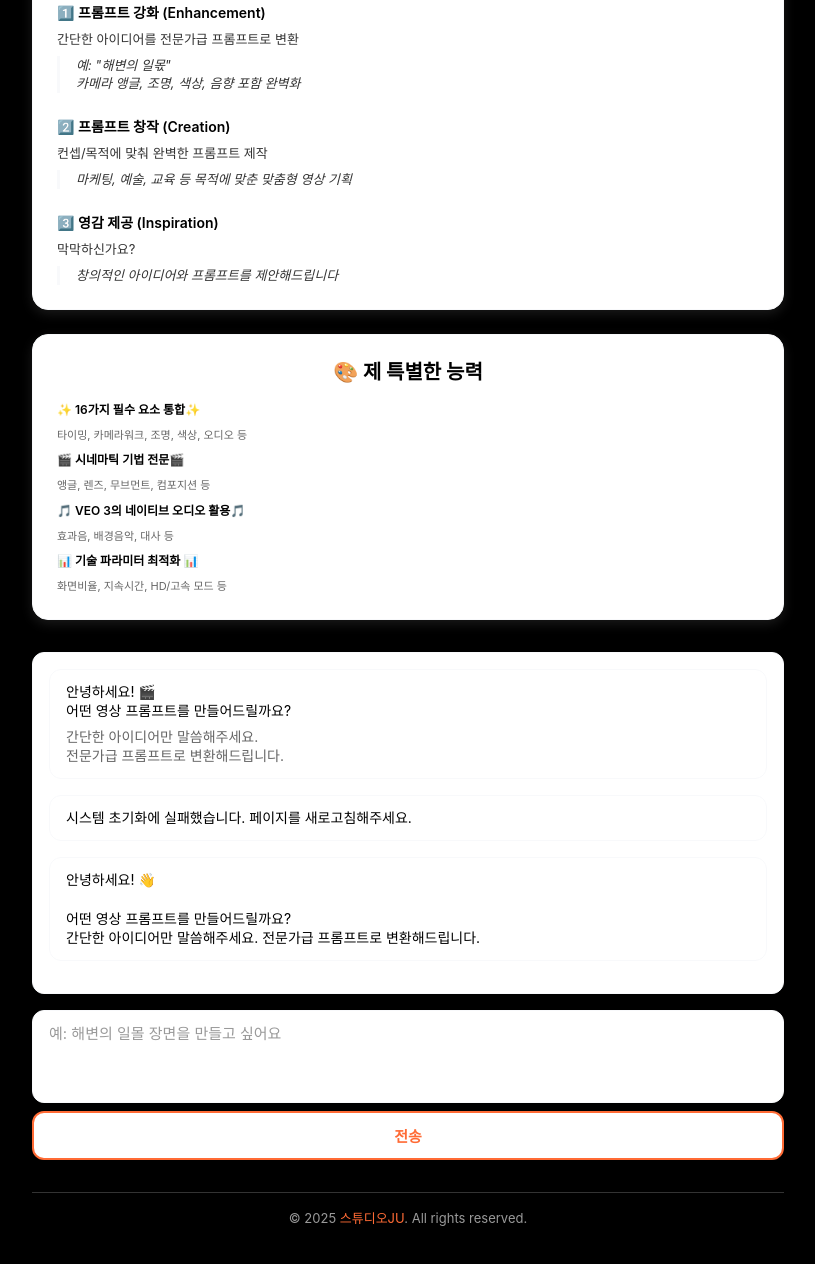
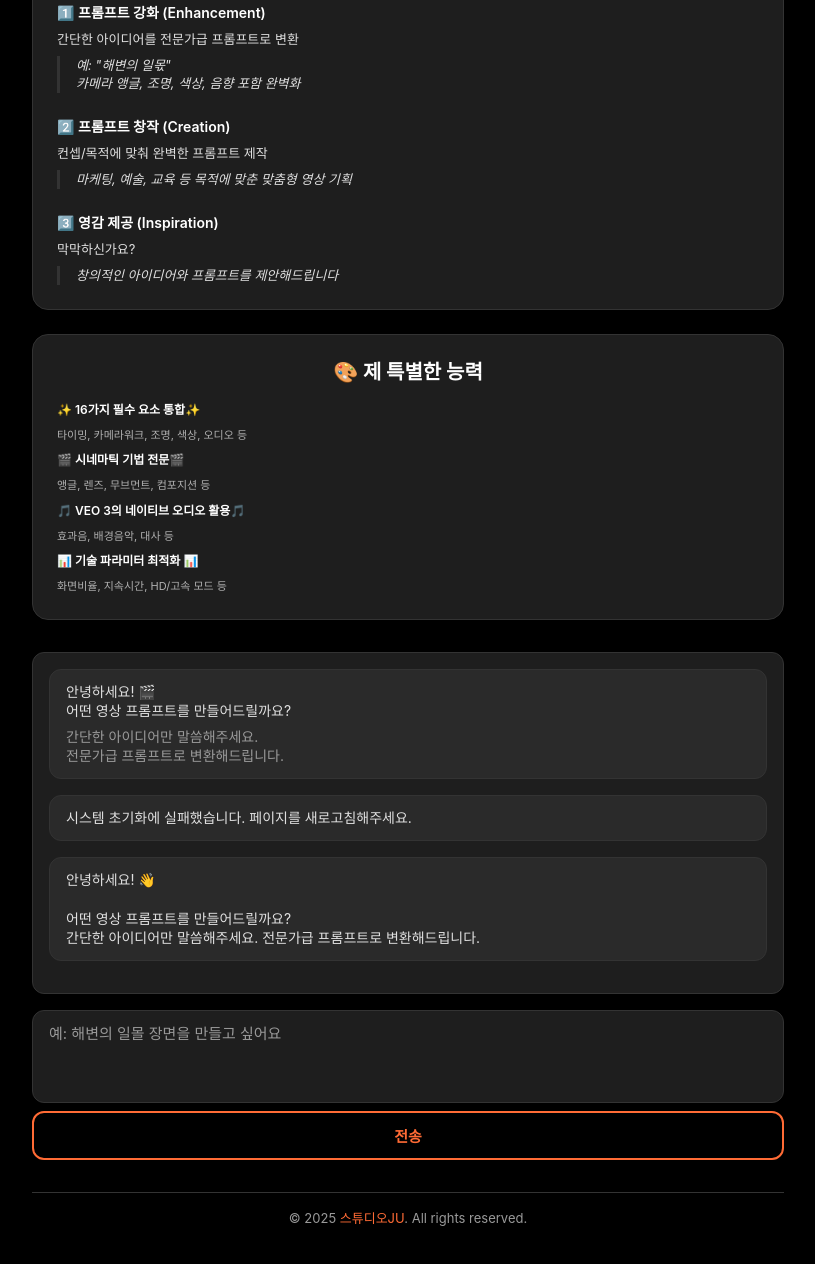
Before and after one commit to ikjoobang/video-prompt-wizard-netlify, a website: page public/index.html in a window 1280 px wide. Shown: the part 398-1662 px from the top of the page, without its empty margins (232-1047 px from the left). Drawn offline with Linux system fonts and the light colour scheme.

Commit message:
Fix: Change to darker theme - use dark gray (#1E1E1E, #2A2A2A) instead of white for better readability

```diff
--- a/public/style.css
+++ b/public/style.css
@@ -8,7 +8,7 @@
 body {
     font-family: -apple-system, BlinkMacSystemFont, 'SF Pro Display', 'SF Pro Text', 'Segoe UI', 'Roboto', sans-serif;
     background-color: #000000;
-    color: #000000;
+    color: #E0E0E0;
     line-height: 1.5;
     -webkit-font-smoothing: antialiased;
     -moz-osx-font-smoothing: grayscale;
@@ -47,18 +47,18 @@ body {
 
 /* 카드 */
 .card {
-    background: #FFFFFF;
+    background: #1E1E1E;
     border-radius: 16px;
     padding: 24px;
     margin-bottom: 24px;
-    box-shadow: 0 4px 12px rgba(255, 255, 255, 0.1);
-    border: 1px solid #F8F9FB;
+    box-shadow: 0 4px 12px rgba(0, 0, 0, 0.3);
+    border: 1px solid #333333;
 }
 
 .card-title {
     font-size: 20px;
     font-weight: 700;
-    color: #000000;
+    color: #FFFFFF;
     margin-bottom: 16px;
     display: flex;
     align-items: center;
@@ -69,7 +69,7 @@ body {
 
 .card-content {
     font-size: 15px;
-    color: #333333;
+    color: #E0E0E0;
 }
 
 .card-content p {
@@ -82,7 +82,7 @@ body {
 }
 
 .card-content strong {
-    color: #000000;
+    color: #FFFFFF;
     font-weight: 600;
 }
 
@@ -98,14 +98,14 @@ body {
 .item-title {
     font-size: 12px;
     font-weight: 600;
-    color: #000000;
+    color: #FFFFFF;
     margin-bottom: 0;
     line-height: 1.3;
 }
 
 .item-desc {
     font-size: 11px;
-    color: #666666;
+    color: #B0B0B0;
     line-height: 1.3;
     margin-bottom: 0;
 }
@@ -122,24 +122,24 @@ body {
 .help-item h3 {
     font-size: 14px;
     font-weight: 600;
-    color: #000000;
+    color: #FFFFFF;
     margin-bottom: 8px;
     line-height: 1.4;
 }
 
 .help-item p {
     font-size: 13px;
-    color: #333333;
+    color: #E0E0E0;
     margin-bottom: 8px;
     line-height: 1.4;
 }
 
 .example {
     font-size: 11px;
-    color: #666666;
+    color: #999999;
     font-style: italic;
     padding-left: 16px;
-    border-left: 3px solid #F8F9FB;
+    border-left: 3px solid #333333;
     line-height: 1.3;
 }
 
@@ -154,9 +154,9 @@ body {
     overflow-y: auto;
     margin-bottom: 16px;
     padding: 16px;
-    background: #FFFFFF;
+    background: #1E1E1E;
     border-radius: 12px;
-    border: 1px solid #F8F9FB;
+    border: 1px solid #333333;
 }
 
 .message {
@@ -178,17 +178,17 @@ body {
 }
 
 .ai-message {
-    background: #FFFFFF;
-    border: 1px solid #F8F9FB;
+    background: #2A2A2A;
+    border: 1px solid #333333;
     margin-right: 0;
-    color: #000000;
+    color: #E0E0E0;
 }
 
 .user-message {
-    background: #F8F9FB;
+    background: #2A2A2A;
     margin-left: 40px;
     text-align: right;
-    color: #000000;
+    color: #E0E0E0;
 }
 
 .message p {
@@ -203,7 +203,7 @@ body {
 
 .message-hint {
     font-size: 13px;
-    color: #666666;
+    color: #999999;
     margin-top: 6px;
     line-height: 1.4;
 }
@@ -214,7 +214,7 @@ body {
     margin-top: 12px;
     margin-bottom: 16px;
     padding: 16px;
-    background: #FFFFFF;
+    background: #2A2A2A;
     border-radius: 12px;
     border: 2px solid #FF6B35;
 }
@@ -226,7 +226,7 @@ body {
     font-family: 'Courier New', monospace;
     font-size: 13px;
     line-height: 1.6;
-    color: #000000;
+    color: #E0E0E0;
     white-space: pre-wrap;
     word-wrap: break-word;
     max-height: 400px;
@@ -246,7 +246,7 @@ body {
     top: 8px;
     right: 8px;
     padding: 8px 16px;
-    background: #FFFFFF;
+    background: transparent;
     color: #FF6B35;
     border: 2px solid #FF6B35;
     border-radius: 8px;
@@ -277,7 +277,7 @@ body {
     display: flex;
     align-items: center;
     gap: 8px;
-    color: #666666;
+    color: #999999;
     font-size: 15px;
 }
 
@@ -289,7 +289,7 @@ body {
 .loading-dots span {
     width: 6px;
     height: 6px;
-    background: #666666;
+    background: #999999;
     border-radius: 50%;
     animation: bounce 1.4s infinite ease-in-out both;
 }
@@ -321,10 +321,10 @@ body {
 .chat-input {
     flex: 1;
     padding: 12px 16px;
-    background: #FFFFFF;
-    border: 1px solid #F8F9FB;
+    background: #1E1E1E;
+    border: 1px solid #333333;
     border-radius: 12px;
-    color: #000000;
+    color: #E0E0E0;
     font-size: 15px;
     font-family: inherit;
     resize: none;
@@ -344,7 +344,7 @@ body {
 .send-button {
     width: 100%;
     padding: 12px 24px;
-    background: #FFFFFF;
+    background: transparent;
     color: #FF6B35;
     border: 2px solid #FF6B35;
     border-radius: 12px;
@@ -399,18 +399,18 @@ body {
 
 .chat-messages::-webkit-scrollbar-track,
 .prompt-output::-webkit-scrollbar-track {
-    background: #F8F9FB;
+    background: #1E1E1E;
 }
 
 .chat-messages::-webkit-scrollbar-thumb,
 .prompt-output::-webkit-scrollbar-thumb {
-    background: #CCCCCC;
+    background: #404040;
     border-radius: 3px;
 }
 
 .chat-messages::-webkit-scrollbar-thumb:hover,
 .prompt-output::-webkit-scrollbar-thumb:hover {
-    background: #AAAAAA;
+    background: #505050;
 }
 
 /* 채팅 메시지 반응형 */
```
